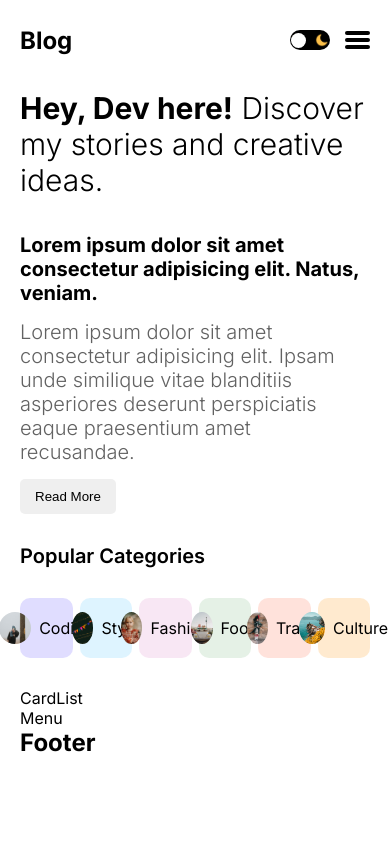
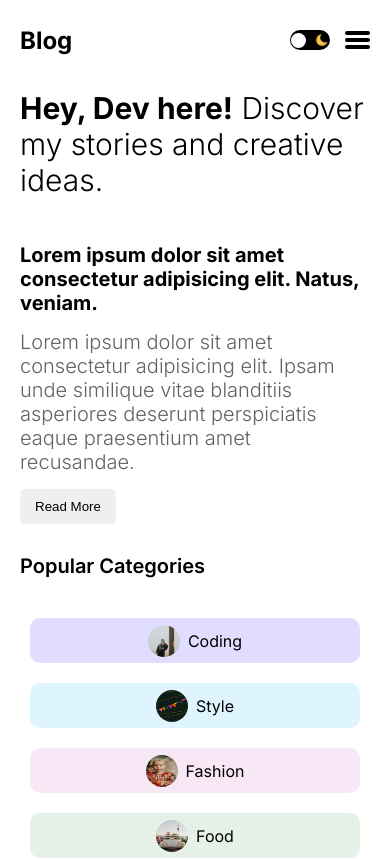
Before and after one commit to sravantp7/blog-app, a Next.js app in the folder client/: page / in a window 390 px wide. Shown: the top 859 px of the page. Built offline with nearby package versions, Linux system fonts and the light colour scheme.

Commit message:
fix responsiveness

```diff
--- a/client/app/_components/CategoryList/CategoryList.module.css
+++ b/client/app/_components/CategoryList/CategoryList.module.css
@@ -25,6 +25,7 @@
   height: 60px;
   text-transform: capitalize;
   width: 15%;
+  margin: 10px;
 }
 
 .image {
@@ -49,3 +50,28 @@
 .category.culture {
   background-color: #ffb04f45;
 }
+
+@media screen and (max-width: 1280px) {
+  .category {
+    width: 20%;
+  }
+}
+
+@media screen and (max-width: 1024px) {
+  .category {
+    width: 25%;
+  }
+}
+
+@media screen and (max-width: 768px) {
+  .category {
+    width: 45%;
+    height: 45px;
+  }
+}
+
+@media screen and (max-width: 640px) {
+  .category {
+    width: 100%;
+  }
+}
--- a/client/app/_components/Featured/Featured.module.css
+++ b/client/app/_components/Featured/Featured.module.css
@@ -8,7 +8,7 @@
 }
 
 .post {
-  margin-top: 20px;
+  margin-top: 30px;
   display: flex;
   gap: 20px;
   justify-content: space-between;
```
